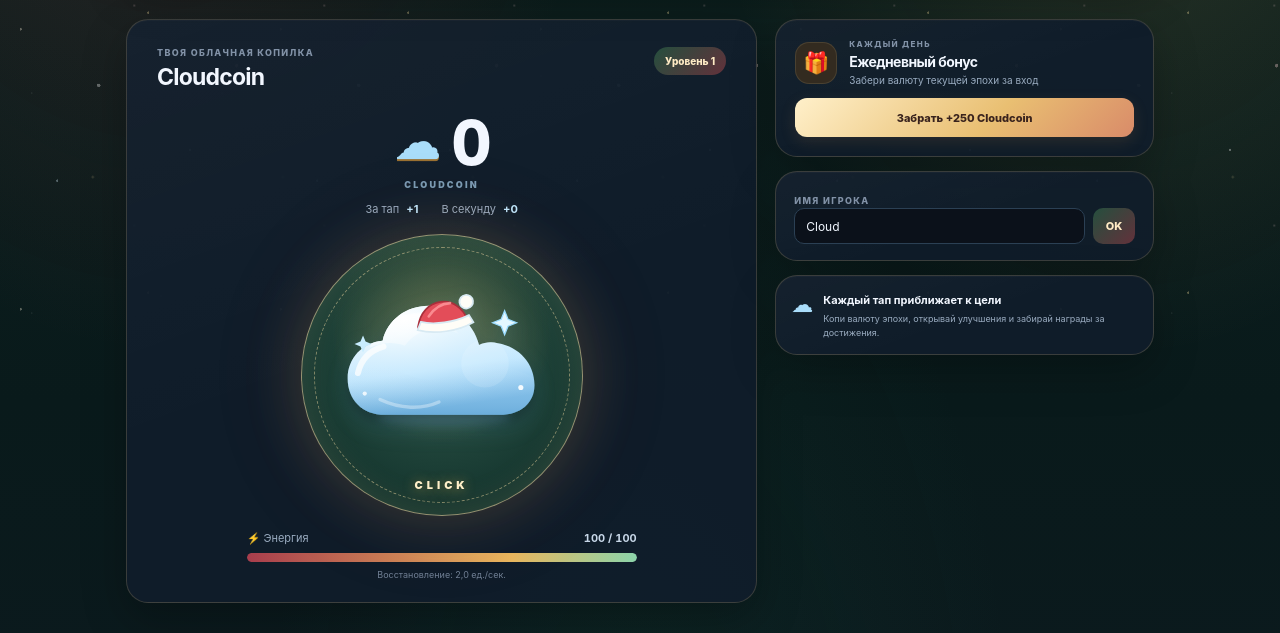
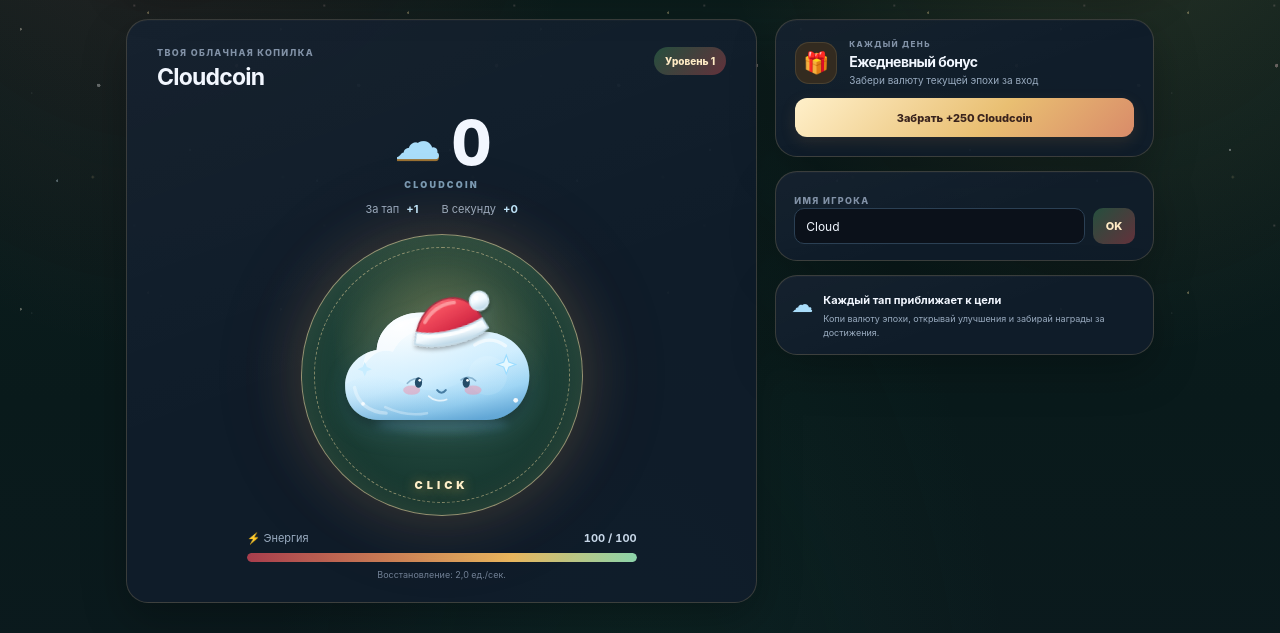
Before and after one commit to sokolstadik-gif/cloud-clicker, a Flask app: page / in a window 1280 px wide. Shown: the part 468-1101 px from the top of the page. Run offline with Flask 3, Linux system fonts and the light colour scheme; data comes from the database, SQL or seed files in the repository; data that the repository does not hold is empty; some libraries are stand-ins or nearby versions.

Commit message:
Make the winter tap cloud cuter and more detailed

```diff
--- a/templates/index.html
+++ b/templates/index.html
@@ -10,7 +10,7 @@
   <title>Cloud Clicker</title>
   <link rel="manifest" href="/static/manifest.json">
   <link rel="stylesheet" href="{{ url_for('static', filename='style.css', v='7') }}">
-  <link rel="stylesheet" href="{{ url_for('static', filename='winter.css', v='10') }}">
+  <link rel="stylesheet" href="{{ url_for('static', filename='winter.css', v='11') }}">
 </head>
 <body>
   <main class="app-shell">
@@ -74,38 +74,53 @@
 
           <button class="cloud-button" id="tapBtn" type="button" aria-label="Нажми на облако, чтобы заработать монеты">
             <span class="tap-ring"></span>
-            <svg class="cloud-art" viewBox="0 0 240 170" role="img" aria-label="Красивое сияющее облако для нажатий">
+            <svg class="cloud-art" viewBox="0 0 240 170" role="img" aria-label="Пушистое улыбающееся облачко в объёмной новогодней шапочке">
               <defs>
-                <linearGradient id="cloudGradient" x1="0" y1="0" x2=".25" y2="1">
-                  <stop offset="0" stop-color="#ffffff"/><stop offset=".28" stop-color="#f4fcff"/><stop offset=".66" stop-color="#c8eaff"/><stop offset="1" stop-color="#78b9e7"/>
+                <linearGradient id="cloudGradient" x1=".18" y1="0" x2=".72" y2="1">
+                  <stop offset="0" stop-color="#fff"/><stop offset=".24" stop-color="#f7fdff"/><stop offset=".58" stop-color="#d7f1ff"/><stop offset=".84" stop-color="#9ed5f4"/><stop offset="1" stop-color="#69addb"/>
                 </linearGradient>
-                <linearGradient id="cloudLower" x1="0" y1="0" x2="0" y2="1"><stop offset="0" stop-color="#d7f0ff" stop-opacity="0"/><stop offset="1" stop-color="#438fc4" stop-opacity=".58"/></linearGradient>
-                <linearGradient id="cloudHighlight" x1="0" y1="0" x2="1" y2="1"><stop offset="0" stop-color="#ffffff" stop-opacity=".98"/><stop offset="1" stop-color="#ffffff" stop-opacity="0"/></linearGradient>
-                <radialGradient id="cloudPearl" cx=".3" cy=".12" r=".8"><stop offset="0" stop-color="#ffffff" stop-opacity=".95"/><stop offset="1" stop-color="#a8dcfa" stop-opacity="0"/></radialGradient>
-                <filter id="cloudShadow" x="-30%" y="-35%" width="160%" height="185%"><feGaussianBlur in="SourceAlpha" stdDeviation="7"/><feOffset dy="9"/><feComponentTransfer><feFuncA type="linear" slope=".3"/></feComponentTransfer><feMerge><feMergeNode/><feMergeNode in="SourceGraphic"/></feMerge></filter>
-                <filter id="cloudGlow" x="-60%" y="-60%" width="220%" height="220%"><feGaussianBlur stdDeviation="5"/></filter>
-                <clipPath id="cloudClip"><path d="M54 137C27 137 10 119 10 94c0-23 17-42 41-44C57 25 79 9 105 9c29 0 52 19 59 46 7-3 14-4 22-2 25 4 43 24 43 49 0 21-16 35-41 35H54Z"/></clipPath>
+                <linearGradient id="cloudSide" x1="0" y1="0" x2="0" y2="1"><stop offset="0" stop-color="#b5e4ff" stop-opacity="0"/><stop offset="1" stop-color="#438fc4" stop-opacity=".62"/></linearGradient>
+                <linearGradient id="hatRed" x1=".15" y1="0" x2=".82" y2="1"><stop offset="0" stop-color="#ff8990"/><stop offset=".32" stop-color="#f34d5d"/><stop offset=".72" stop-color="#d92f49"/><stop offset="1" stop-color="#a91f3b"/></linearGradient>
+                <linearGradient id="hatFur" x1="0" y1="0" x2=".2" y2="1"><stop offset="0" stop-color="#fff"/><stop offset=".55" stop-color="#f4fbff"/><stop offset="1" stop-color="#bfd9e8"/></linearGradient>
+                <radialGradient id="pearl" cx=".3" cy=".12" r=".85"><stop offset="0" stop-color="#fff" stop-opacity=".98"/><stop offset="1" stop-color="#a6ddfb" stop-opacity="0"/></radialGradient>
+                <filter id="cloudShadow" x="-30%" y="-35%" width="160%" height="190%"><feGaussianBlur in="SourceAlpha" stdDeviation="6"/><feOffset dy="8"/><feComponentTransfer><feFuncA type="linear" slope=".3"/></feComponentTransfer><feMerge><feMergeNode/><feMergeNode in="SourceGraphic"/></feMerge></filter>
+                <filter id="softGlow" x="-60%" y="-60%" width="220%" height="220%"><feGaussianBlur stdDeviation="5"/></filter>
+                <filter id="hatShadow" x="-30%" y="-30%" width="160%" height="170%"><feGaussianBlur in="SourceAlpha" stdDeviation="2.2"/><feOffset dy="3"/><feComponentTransfer><feFuncA type="linear" slope=".3"/></feComponentTransfer><feMerge><feMergeNode/><feMergeNode in="SourceGraphic"/></feMerge></filter>
+                <clipPath id="cloudClip"><path d="M48 143C22 143 7 126 7 103c0-21 15-38 37-42C46 35 68 17 96 17c23 0 41 12 51 31 8-7 18-10 29-8 25 3 47 23 47 51 0 28-20 52-50 52H48Z"/></clipPath>
               </defs>
-              <ellipse cx="123" cy="139" rx="78" ry="10" fill="#79c8f4" opacity=".25" filter="url(#cloudGlow)"/>
-              <path d="M54 137C27 137 10 119 10 94c0-23 17-42 41-44C57 25 79 9 105 9c29 0 52 19 59 46 7-3 14-4 22-2 25 4 43 24 43 49 0 21-16 35-41 35H54Z" fill="url(#cloudGradient)" filter="url(#cloudShadow)"/>
+              <ellipse cx="120" cy="147" rx="77" ry="9" fill="#75c9f5" opacity=".28" filter="url(#softGlow)"/>
+              <path d="M48 143C22 143 7 126 7 103c0-21 15-38 37-42C46 35 68 17 96 17c23 0 41 12 51 31 8-7 18-10 29-8 25 3 47 23 47 51 0 28-20 52-50 52H48Z" fill="url(#cloudGradient)" filter="url(#cloudShadow)"/>
               <g clip-path="url(#cloudClip)">
-                <rect x="8" y="8" width="224" height="132" fill="url(#cloudPearl)"/>
-                <path d="M6 91c28-17 48-14 70-3 22 11 41 10 61-1 31-17 62-8 96 8v55H6Z" fill="url(#cloudLower)"/>
-                <path d="M36 58c8-24 29-39 56-39 20 0 37 8 48 23-24-12-48-6-63 14-13-5-26-4-41 2Z" fill="url(#cloudHighlight)"/>
-                <path d="M22 88c4-17 15-27 30-31" fill="none" stroke="#fff" stroke-width="7" stroke-linecap="round" opacity=".72"/>
-                <path d="M76 24c18-8 38-5 51 5" fill="none" stroke="#fff" stroke-width="5" stroke-linecap="round" opacity=".6"/>
-                <path d="M48 119c23 11 49 12 69 3" fill="none" stroke="#fff" stroke-width="4" stroke-linecap="round" opacity=".34"/>
-                <circle cx="171" cy="77" r="28" fill="#fff" opacity=".12"/>
+                <rect x="6" y="15" width="220" height="132" fill="url(#pearl)"/>
+                <path d="M4 103c29-17 49-14 72-3 23 11 44 11 65-1 29-16 58-8 85 7v48H4Z" fill="url(#cloudSide)"/>
+                <path d="M28 81c2-23 18-42 39-49 18-7 40-3 53 9-25-8-46 0-57 22-14-4-25 2-35 18Z" fill="#fff" opacity=".55"/>
+                <path d="M73 31c17-9 36-8 51 2" fill="none" stroke="#fff" stroke-width="5" stroke-linecap="round" opacity=".72"/>
+                <path d="M18 105c4 19 18 29 37 30" fill="none" stroke="#fff" stroke-width="4" stroke-linecap="round" opacity=".35"/>
+                <path d="M159 55c12-8 25-7 36 1" fill="none" stroke="#fff" stroke-width="4" stroke-linecap="round" opacity=".58"/>
+                <circle cx="174" cy="91" r="23" fill="#fff" opacity=".1"/>
+                <path d="M54 128c17 8 34 10 49 7" fill="none" stroke="#fff" stroke-width="3" stroke-linecap="round" opacity=".3"/>
               </g>
-              <path d="M194 15l4 10 10 4-10 4-4 10-4-10-10-4 10-4 4-10Z" fill="#e5f8ff" stroke="#9bdcff" stroke-width="1.5"/>
-              <path d="m28 44 3 7 7 3-7 3-3 7-3-7-7-3 7-3 3-7Z" fill="#c8edff"/>
-              <circle cx="213" cy="105" r="3" fill="#fff" opacity=".9"/><circle cx="30" cy="112" r="2.5" fill="#fff" opacity=".8"/>
-              <g class="santa-hat" transform="translate(87 3) rotate(-8 30 18)" aria-hidden="true">
-                <path d="M4 27C9 11 20 2 34 2c14 0 25 10 29 26H4Z" fill="#e34d59" stroke="#a92f3b" stroke-width="2"/>
-                <path d="M8 22c15 6 39 6 57 0l4 9c-19 8-47 8-66 0l5-9Z" fill="#fffdf7" stroke="#d8eaf3" stroke-width="2"/>
-                <path d="M18 17c8-9 17-13 27-12" fill="none" stroke="#ff9a9e" stroke-width="3" stroke-linecap="round" opacity=".8"/>
-                <circle cx="64" cy="6" r="8" fill="#fffdf7" stroke="#d8eaf3" stroke-width="2"/>
+              <path d="M80 100c4-5 11-7 17-4" fill="none" stroke="#477da3" stroke-width="2" stroke-linecap="round" opacity=".5"/>
+              <path d="M143 96c5-4 12-4 17 1" fill="none" stroke="#477da3" stroke-width="2" stroke-linecap="round" opacity=".5"/>
+              <ellipse cx="85" cy="108" rx="10" ry="5.5" fill="#f58eaa" opacity=".48"/>
+              <ellipse cx="157" cy="108" rx="10" ry="5.5" fill="#f58eaa" opacity=".48"/>
+              <ellipse cx="93" cy="99" rx="4.2" ry="6.2" fill="#244c69"/>
+              <ellipse cx="149" cy="99" rx="4.2" ry="6.2" fill="#244c69"/>
+              <circle cx="94.5" cy="96.5" r="1.6" fill="#fff"/>
+              <circle cx="150.5" cy="96.5" r="1.6" fill="#fff"/>
+              <path d="M115 108c3 4 7 4 10 0" fill="none" stroke="#477da3" stroke-width="2.4" stroke-linecap="round"/>
+              <path d="M105 115c5 5 14 7 21 4" fill="none" stroke="#fff" stroke-width="2" stroke-linecap="round" opacity=".7"/>
+              <g class="santa-hat" filter="url(#hatShadow)" transform="translate(78 -1) rotate(-10 43 25)" aria-hidden="true">
+                <path d="M8 43C15 18 34 2 56 3c15 1 28 12 33 31-20 13-55 17-81 9Z" fill="url(#hatRed)" stroke="#a92f43" stroke-width="2"/>
+                <path d="M22 26c10-12 23-18 38-17" fill="none" stroke="#ffb0b2" stroke-width="4" stroke-linecap="round" opacity=".72"/>
+                <path d="M10 36c23 8 53 7 79-3l5 12c-25 13-62 15-88 4l4-13Z" fill="url(#hatFur)" stroke="#c5dce9" stroke-width="2"/>
+                <path d="M18 42c18 5 43 5 62-2" fill="none" stroke="#fff" stroke-width="3" stroke-linecap="round" opacity=".9"/>
+                <circle cx="89" cy="12" r="11" fill="url(#hatFur)" stroke="#d4e7f1" stroke-width="2"/>
+                <circle cx="86" cy="8" r="3" fill="#fff" opacity=".9"/>
               </g>
+              <path d="M196 67l3 8 8 3-8 3-3 8-3-8-8-3 8-3 3-8Z" fill="#e5f8ff" stroke="#9bdcff" stroke-width="1.3"/>
+              <path d="m30 75 2.5 6 6 2.5-6 2.5-2.5 6-2.5-6-6-2.5 6-2.5 2.5-6Z" fill="#c8edff"/>
+              <circle cx="207" cy="120" r="2.8" fill="#fff" opacity=".9"/><circle cx="28" cy="124" r="2.2" fill="#fff" opacity=".8"/>
             </svg>
             <span class="equipped-cosmetic" id="equippedCosmetic" aria-hidden="true"></span>
             <span class="tap-hint">CLICK</span>
```
